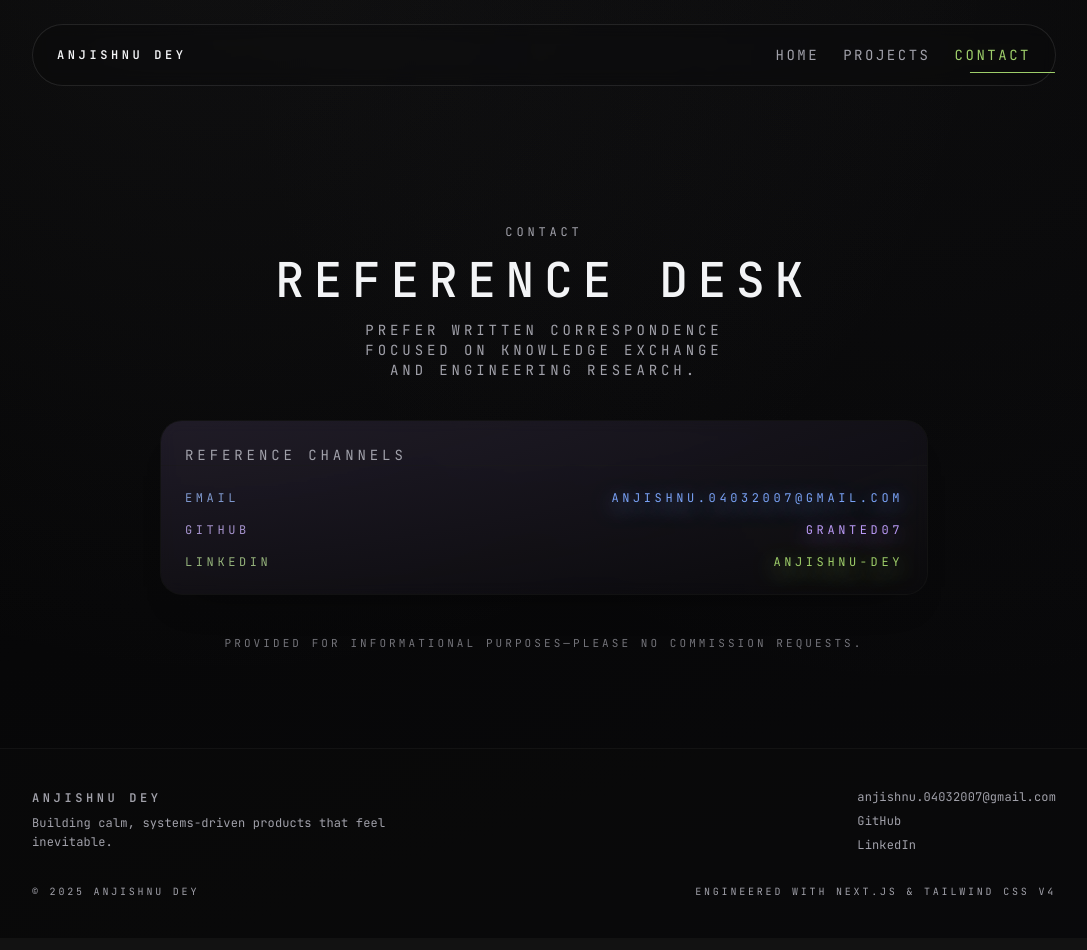
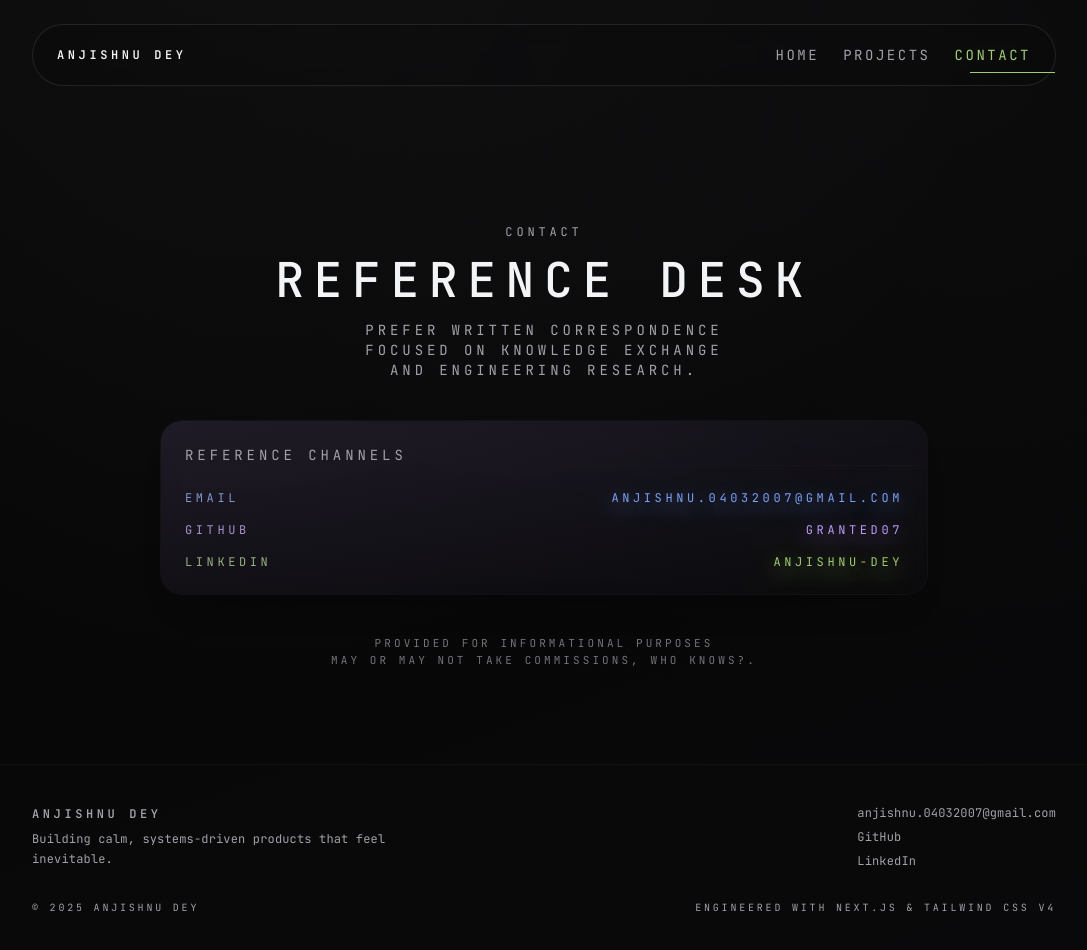
Before and after one commit to Granted07/portfolio, a Next.js app: page /contact in a window 1280 px wide. Shown: the top 950 px of the page, without its empty margins (96-1183 px from the left). Built offline with nearby package versions, Linux system fonts and the light colour scheme.

Commit message:
NO COMMISSIONS, or maybe

```diff
--- a/components/contact-panel.tsx
+++ b/components/contact-panel.tsx
@@ -60,7 +60,7 @@ export function ContactPanel({ contacts }: { contacts: ContactLink[] }) {
                   <span style={{ color: `color-mix(in oklab, ${tone} 60%, rgba(209,213,219,0.6))` }}>{item.label}</span>
                   <Link
                     href={item.href}
-                    className="transition-colors duration-[var(--transition-base)] hover:opacity-85"
+                    className="transition-colors duration-(--transition-base) hover:opacity-85"
                     style={linkStyle}
                     rel="noopener noreferrer"
                   >
@@ -77,7 +77,7 @@ export function ContactPanel({ contacts }: { contacts: ContactLink[] }) {
         initial={{ opacity: 0 }}
         animate={{ opacity: 1, transition: { delay: 0.4, duration: 0.6 } }}
       >
-        Provided for informational purposes—please no commission requests.
+        Provided for informational purposes<br />may or may not take commissions, who knows?.
       </motion.p>
     </div>
   );
--- a/components/hero.tsx
+++ b/components/hero.tsx
@@ -41,7 +41,7 @@ export function Hero() {
         variants={nameVariants}
       >
         <motion.span className="text-xs uppercase tracking-[0.32em] text-muted-foreground">
-          Engineering notebooks
+          Engineering notebook
         </motion.span>
         <motion.h1
           className="text-5xl font-medium uppercase tracking-[0.24em] text-foreground sm:text-6xl md:text-7xl"
--- a/components/ui/button.tsx
+++ b/components/ui/button.tsx
@@ -1,7 +1,7 @@
-import type { ButtonHTMLAttributes } from "react";
+import type react from "react";
 import { cn } from "@/lib/utils";
 
-type ButtonProps = ButtonHTMLAttributes<HTMLButtonElement> & {
+type ButtonProps = react.ButtonHTMLAttributes<HTMLButtonElement> & {
   variant?: "default" | "outline";
   size?: "sm" | "md";
 };
@@ -22,7 +22,7 @@ export function Button({ className, variant = "default", size = "md", ...props }
   return (
     <button
       className={cn(
-        "inline-flex items-center justify-center rounded-full uppercase tracking-[0.3em] transition duration-[var(--transition-base)]",
+        "inline-flex items-center justify-center rounded-full uppercase tracking-[0.3em] transition duration-(--transition-base)",
         variantMap[variant],
         sizeMap[size],
         className,
```
